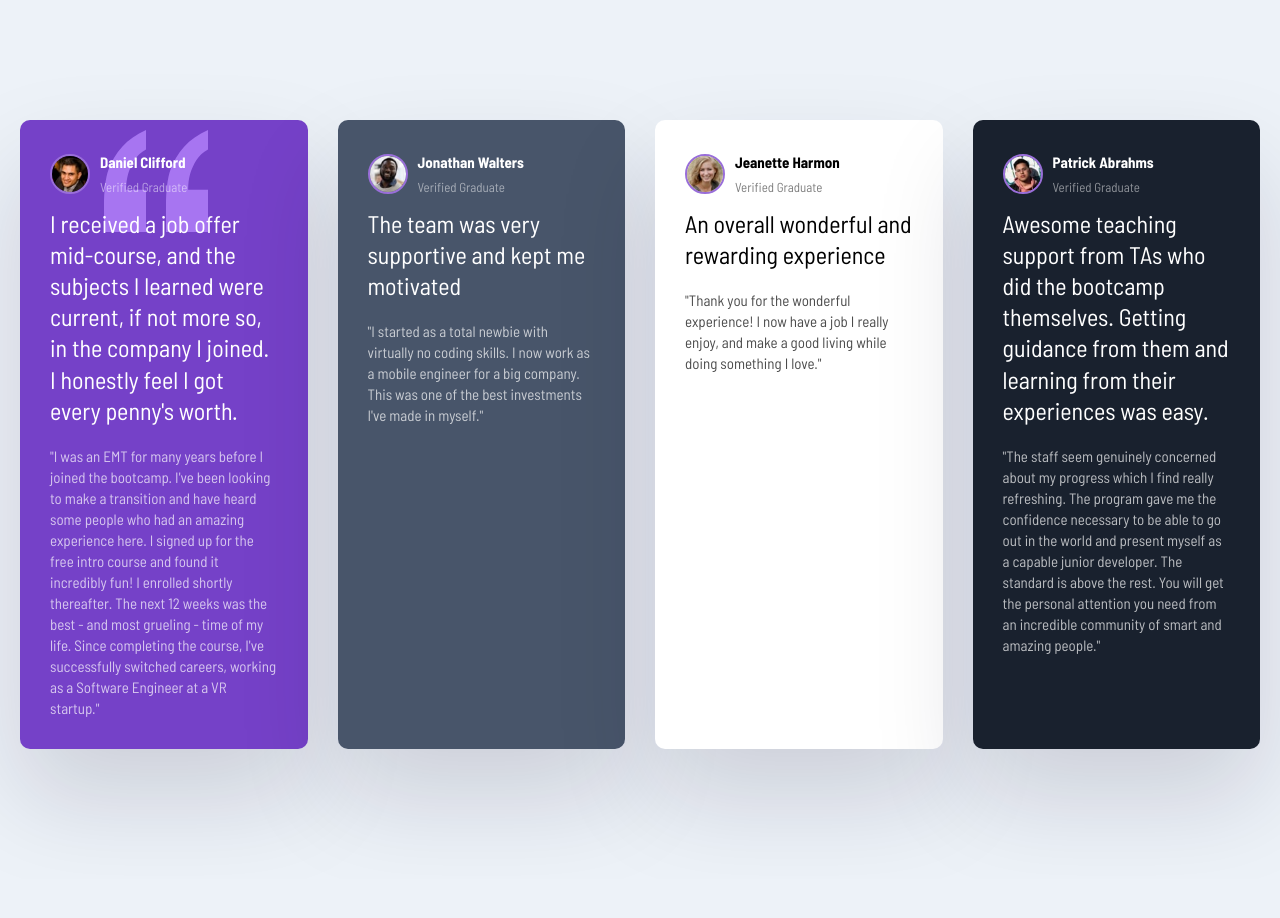
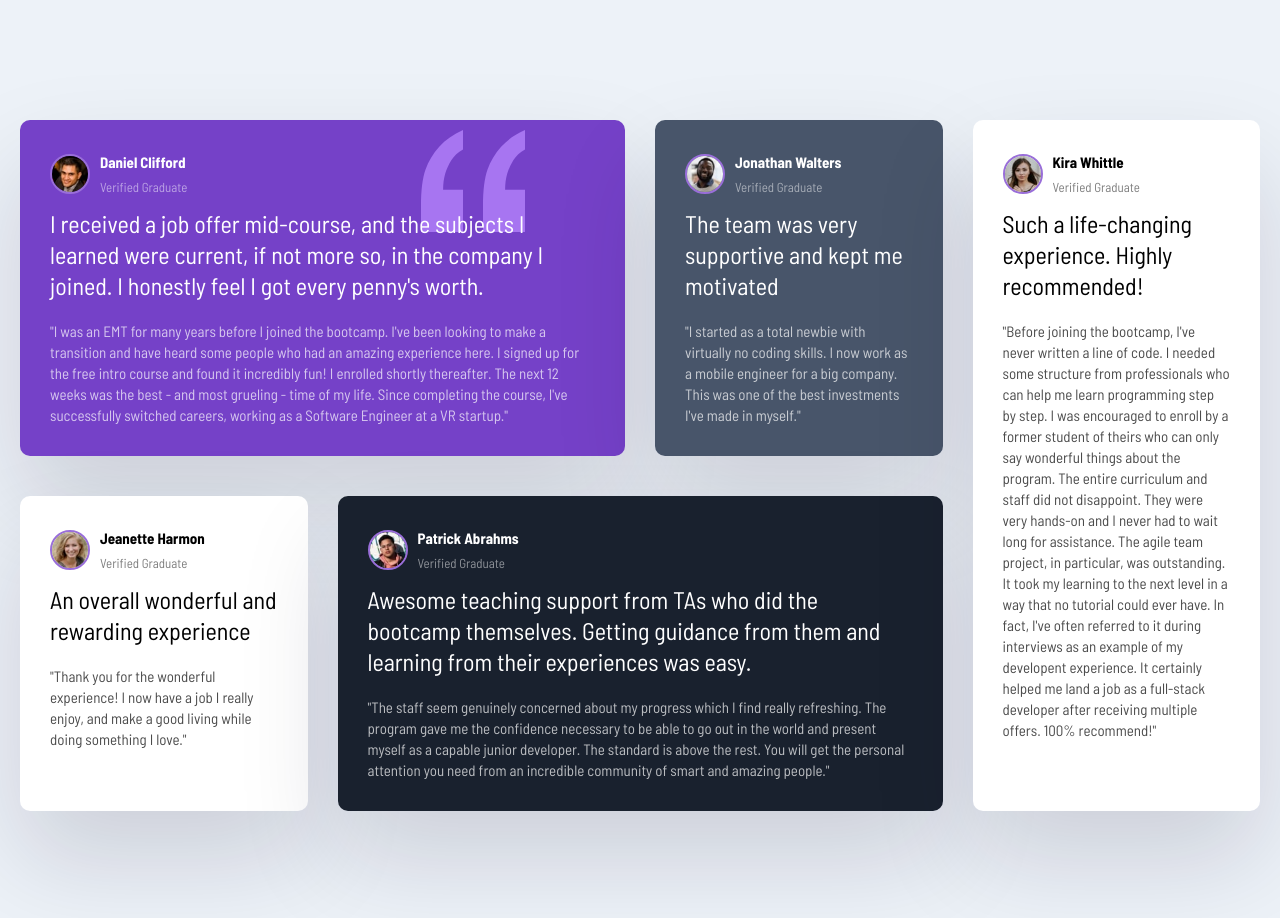
Before and after one commit to meeravarghese2002/learning-grid, a plain HTML site: page index.html in a window 1280 px wide. Before the commit the page ends 879 px from the top, so only its background shows below. Drawn offline with Linux system fonts and the light colour scheme.

Commit message:
fourth commit

```diff
--- a/index.html
+++ b/index.html
@@ -85,6 +85,31 @@
           people."
         </p>
       </div>
+      <div class="card">
+        <header class="card__header">
+          <img src="images/image-kira.jpg" class="card__img" alt="" />
+          <div>
+            <h3>Kira Whittle</h3>
+            <p>Verified Graduate</p>
+          </div>
+        </header>
+        <p class="card__lead">
+          Such a life-changing experience. Highly recommended!
+        </p>
+        <p class="card__quote">
+          "Before joining the bootcamp, I've never written a line of code. I
+          needed some structure from professionals who can help me learn
+          programming step by step. I was encouraged to enroll by a former
+          student of theirs who can only say wonderful things about the program.
+          The entire curriculum and staff did not disappoint. They were very
+          hands-on and I never had to wait long for assistance. The agile team
+          project, in particular, was outstanding. It took my learning to the
+          next level in a way that no tutorial could ever have. In fact, I've
+          often referred to it during interviews as an example of my developent
+          experience. It certainly helped me land a job as a full-stack
+          developer after receiving multiple offers. 100% recommend!"
+        </p>
+      </div>
     </div>
   </body>
 </html>
--- a/styles.css
+++ b/styles.css
@@ -80,3 +80,41 @@ body {
     background: hsl(219, 29%, 14%);
     color: #fff;
   }
+  .card:nth-of-type(1) {
+    grid-column: 1 / 3;
+  }
+
+  .card:nth-of-type(4) {
+    grid-column: 2 / 4;
+    grid-row: 2;
+  }
+
+  .card:nth-of-type(5) {
+    grid-column: 4;
+    grid-row: 1 / 3;
+  }
+
+  footer {
+    text-align: center;
+  }
+
+  @media (max-width: 768px) {
+    .testimonials {
+      grid-template-columns: 1fr;
+      width: 100%;
+    }
+
+    .card:nth-of-type(1) {
+      grid-column: 1;
+    }
+
+    .card:nth-of-type(4) {
+      grid-column: 1;
+      grid-row: 4;
+    }
+
+    .card:nth-of-type(5) {
+      grid-column: 1;
+      grid-row: 5;
+    }
+  }
```
